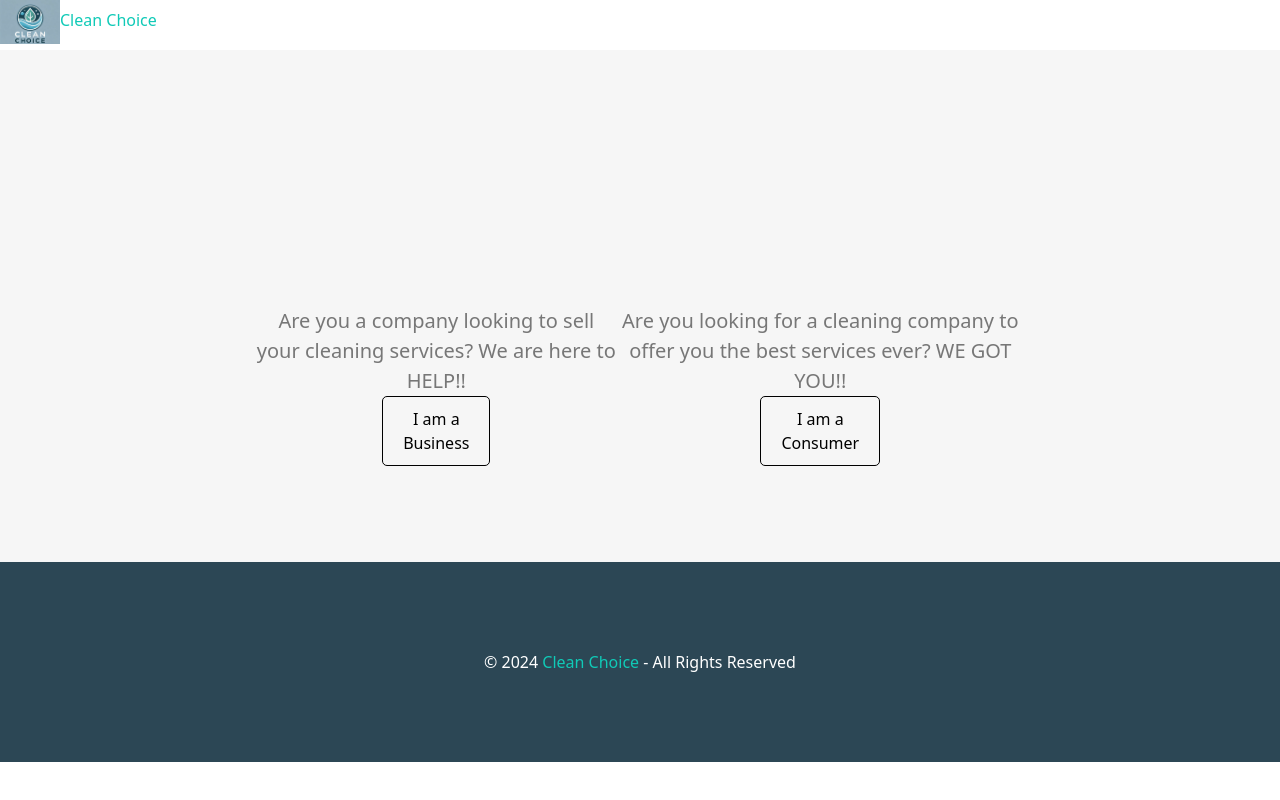
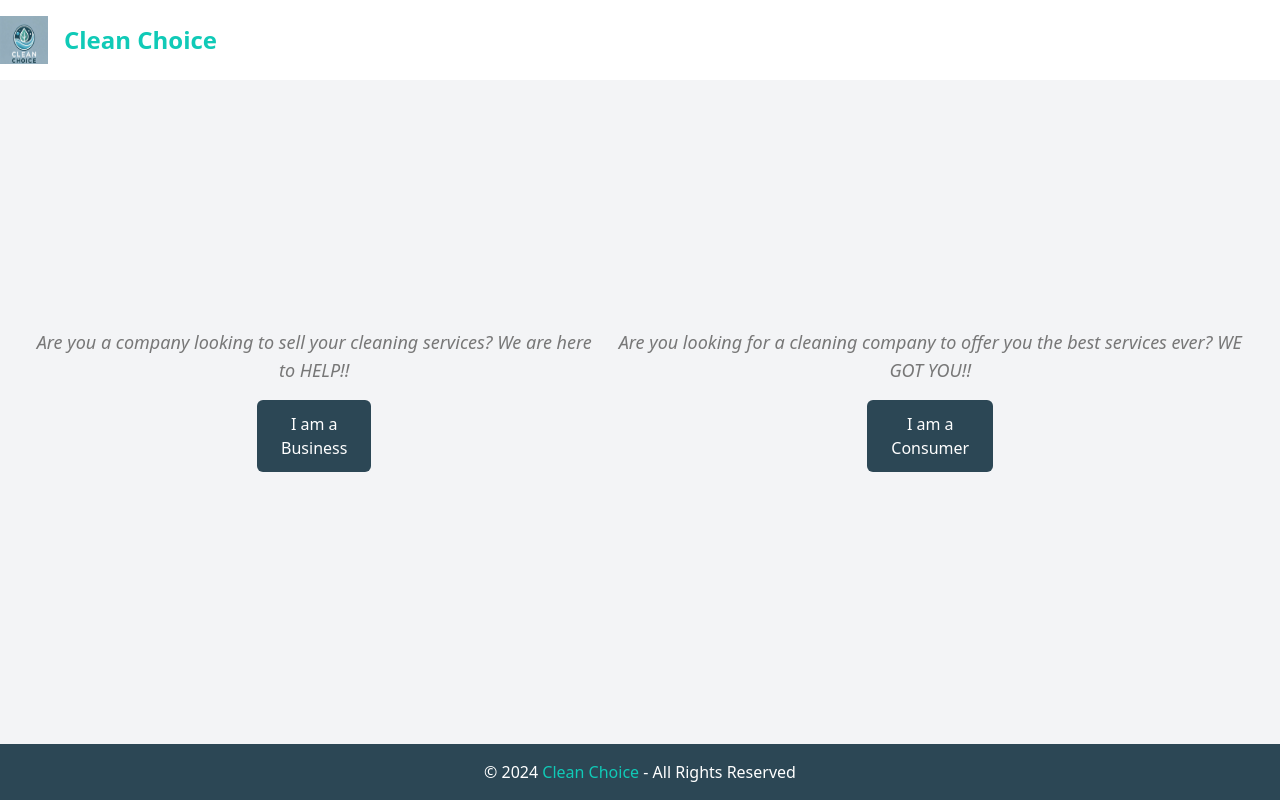
Before and after one commit to hediblk/soen287-project, a website: page src/firstPage.html in a window 1280 px wide. Drawn offline with nearby package versions, Linux system fonts and the light colour scheme; files that its build step writes are made by us from their sources.

Commit message:
AddedFiles

```diff
--- a/src/companyLogin.html
+++ b/src/companyLogin.html
@@ -3,45 +3,71 @@
   <head>
     <meta charset="UTF-8" />
     <meta name="viewport" content="width=device-width, initial-scale=1.0" />
-    <link rel="stylesheet" href="style2.css" />
+    <!-- <link rel="stylesheet" href="style2.css" /> -->
+
     <link rel="stylesheet" href="normlize.css" />
+    <link href="./output.css" rel="stylesheet">
     <title>Login</title>
   </head>
-  <body>
-    <header class="header">
-      <div class="container">
-        <img class="logo" src="logo.jpg" alt="" />
-        <p>Clean Choice</p>
-      </div>
-    </header>
 
 
-    <div class="main-login">
-      <div class="login-container">
-        <h2>Login</h2>
+  <body class="flex flex-col min-h-screen bg-gray-100">
+
+     <!-- Header Section -->
+  <header class="header bg-white py-2 md:py-4">
+    <div class="container mx-auto flex items-center space-x-4">
+      <img class="logo h-8 w-8 md:h-12 md:w-12" src="logo.jpg" alt="Clean Choice Logo">
+      <h1 class="text-lg md:text-2xl font-bold" style="color: #10cab7;">Clean Choice</h1>
+    </div>
+  </header>
+
+
+    <div class="flex-grow flex items-center justify-center p-4 md:p-8">
+      <div class="login-container bg-white rounded-lg shadow-md p-8 w-full max-w-md">
+        <h2 class="text-2xl font-semibold mb-6 text-center">Login</h2>
         <form action="/submit-login" method="POST">
-          <div class="input-field">
-            <label for="username">User Name:</label>
-            <input type="text" id="username" name="username" required />
+          <div class="input-field mb-4">
+            <label for="username" class="block text-gray-700 font-medium mb-1">User Name:</label>
+            <input
+              type="text"
+              id="username"
+              name="username"
+              required
+              class="border border-gray-300 rounded-md p-3 w-full focus:outline-none focus:ring-2 focus:ring-teal-500 transition duration-200"
+            />
           </div>
 
-          <div class="input-field">
-            <label for="password">Password:</label>
-            <input type="password" id="password" name="password" required />
+          <div class="input-field mb-6">
+            <label for="password" class="block text-gray-700 font-medium mb-1">Password:</label>
+            <input
+              type="password"
+              id="password"
+              name="password"
+              required
+              class="border border-gray-300 rounded-md p-3 w-full focus:outline-none focus:ring-2 focus:ring-teal-500 transition duration-200"
+            />
           </div>
 
-          <button type="submit" class="login-btn">Login</button>
+          <button
+            type="submit"
+            class="login-btn w-full bg-teal-600 text-white py-2 rounded-md hover:bg-teal-700 transition duration-200">
+            Login
+          </button>
 
-          <a href="#" class="forgot-password">Forgot Password?</a>
-          <a href="companyAccount.html" class="new-account">Don't have an account?</a>
+          <div class="mt-4 flex flex-col items-center">
+            <a href="#" class="forgot-password text-teal-600 hover:underline mt-2">Forgot Password?</a>
+            <a href="companyAccount.html" class="new-account text-teal-600 hover:underline mt-2">Don't have an account?</a>
+          </div>
         </form>
       </div>
     </div>
 
-    <footer>
-      <div>
-        <p>© 2024 <span>Clean Choice</span> - All Rights Reserved</p>
-      </div>
-    </footer>
+
+      <!-- Footer Section -->
+      <footer class="py-2 md:py-4 text-center bg-[#2c4755]">
+        <p class="text-white">© 2024 <span style="color: #10cab7;">Clean Choice</span> - All Rights Reserved</p>
+      </footer>
   </body>
+
+
 </html>
--- a/src/firstPage.html
+++ b/src/firstPage.html
@@ -3,41 +3,52 @@
   <head>
     <meta charset="UTF-8" />
     <meta name="viewport" content="width=device-width, initial-scale=1.0" />
-    <link rel="stylesheet" href="style.css" />
     <link rel="stylesheet" href="normlize.css" />
-    <link href="https://cdn.jsdelivr.net/npm/tailwindcss@2.2.19/dist/tailwind.min.css" rel="stylesheet">
+    <link href="./output.css" rel="stylesheet">
     <title>Clean Choice</title>
   </head>
 
-  <body>
-    <header class="header" >
-      <div class="container">
-        <img class="logo" src="logo.jpg" alt="">
-        <h1>Clean Choice</h1>
+
+<body class="flex flex-col min-h-screen bg-gray-100">
+
+  <!-- Header Section -->
+  <header class="header bg-white py-2 md:py-4">
+    <div class="container mx-auto flex items-center space-x-4">
+      <img class="logo h-8 w-8 md:h-12 md:w-12" src="logo.jpg" alt="Clean Choice Logo">
+      <h1 class="text-lg md:text-2xl font-bold" style="color: #10cab7;">Clean Choice</h1>
     </div>
   </header>
 
-    <div class="container" id="content">
-      <div class="item">
-        <p>
-          Are you a company looking to sell your cleaning services? We are here
-          to HELP!!
+ <!-- Main Content Section -->
+ <div class="container mx-auto flex-grow p-4 md:p-8 flex items-center justify-center" id="content">
+  <div class="flex space-x-4">
+    <div class="item flex flex-col items-center mb-6">
+      <p class="italic text-[#777] text-center text-base md:text-lg">
+        Are you a company looking to sell your cleaning services? We are here to HELP!!
       </p>
-        <a href="companyLogin.html">I am a <br />Business</a>
+      <a href="companyLogin.html"  class="block text-center bg-[#2c4755] text-white px-6 py-3 rounded-md hover:text-emerald-400 transition-colors duration-200 mt-4">I am a <br> Business</a>
     </div>
-      <div class="item">
-        <p>
-          Are you looking for a cleaning company to offer you the best services
-          ever? WE GOT YOU!!
+    <div class="item flex flex-col items-center mb-6">
+      <p class="italic text-[#777] text-center text-base md:text-lg">
+        Are you looking for a cleaning company to offer you the best services ever? WE GOT YOU!!
       </p>
-        <a href="customerLogin.html">I am a <br />Consumer</a>
+      <a href="customerLogin.html" class="block text-center bg-[#2c4755] text-white px-6 py-3 rounded-md hover:text-emerald-400 transition-colors duration-200 mt-4">I am a <br> Consumer</a>
+    </div>
   </div>
 </div>
 
-    <footer>
-      <div>
-        <p>© 2024 <span>Clean Choice</span> - All Rights Reserved</p>
-      </div>
+
+
+
+
+  <!-- Footer Section -->
+  <footer class="py-2 md:py-4 text-center bg-[#2c4755]">
+    <p class="text-white">© 2024 <span style="color: #10cab7;">Clean Choice</span> - All Rights Reserved</p>
   </footer>
 </body>
+
+
+
+
+
 </html>
--- a/src/style.css
+++ /dev/null
@@ -1,80 +0,0 @@
-body {
-  font-family: 'Work Sans', sans-serif;;
-  display: flex;
-  flex-direction: column;
-  height: 100vh;
-}
-header {
-  height: 50px;
-}
-
-.header .container {
-  width: 100%;
-  height: 25%;
-  padding: 20px 0;
-  justify-content: flex-start;
-  align-items: center;
-}
-
-h1 {
-  font-size: 300%;
-  color: #10cab7;
-}
-
-
-
-.header .logo {
-  width: 60px;
-}
-
-.container {
-  padding: 20%;
-  height: 20%;
-  text-align: center;
-  display: flex;
-  justify-content: center;
-}
-
-.container .item{
-  font-size: 20px;
-
-}
-
-#content {
-  font-size: large;
-  background-color: #f6f6f6;
-
-}
-
-#content p{
-  color: #777;
-}
-
-a {
-  display: inline-block; /* Allows padding and margins */
-  padding: 10px 20px; /* Space inside the button */
-  font-size: 16px; /* Font size */
-  border: 1px solid black;
-  border-radius: 5px; /* Rounded corners */
-  text-align: center; /* Center text */
-  text-decoration: none; /* Remove underline */
-}
-
-a:hover {
-  background-color: #2c4755;
-  color: #10cab7;
-}
-
-footer {
-  background-color: #2c4755;
-  color: white;
-  height: 25%;
-  text-align: center;
-  display: flex;
-  justify-content: center;
-  align-items: center;
-}
-
-footer span {
-  color: #10cab7;
-}
--- a/src/style2.css
+++ b/src/style2.css
@@ -1,31 +1,3 @@
-body {
-  font-family: "Work Sans", sans-serif;
-  display: flex;
-  flex-direction: column;
-  height: 100vh;
-}
-
-.header .container {
-  width: 100%;
-  height: 25%;
-  padding: 20px 0;
-  display: flex;
-  justify-content: flex-start;
-  align-items: center;
-}
-.header .logo {
-  width: 60px;
-}
-
-.header p {
-  font-size: 1em;
-  color: #10cab7;
-}
-
-.main-login {
-  height: 150%;
-}
-
 .login-container {
   background-color: white;
   margin: 100px 0px 0px 500px;
@@ -33,11 +5,6 @@ body {
   border-radius: 8px;
   box-shadow: 0 2px 10px rgba(0, 0, 0, 0.1);
   width: 300px;
-}
-
-h2 {
-  text-align: center;
-  margin-bottom: 20px;
 }
 
 .input-field {
@@ -82,18 +49,3 @@ h2 {
   margin-top: 15px;
   color: #333;
 }
-
-
-footer {
-  background-color: #2c4755;
-  color: white;
-  height: 25%;
-  text-align: center;
-  display: flex;
-  justify-content: center;
-  align-items: center;
-}
-
-footer span {
-  color: #10cab7;
-}
```
Lines whose indentation alone changed are shown as unchanged.
